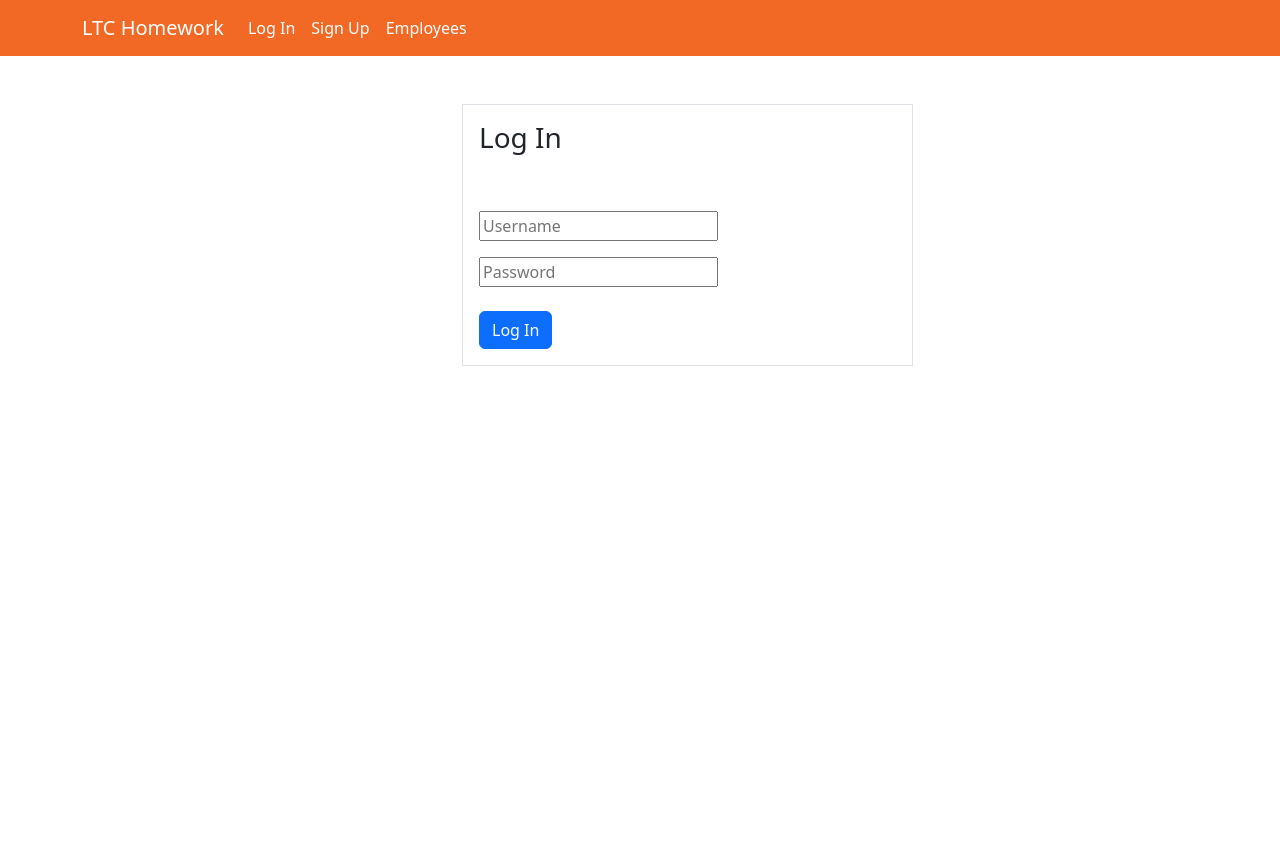
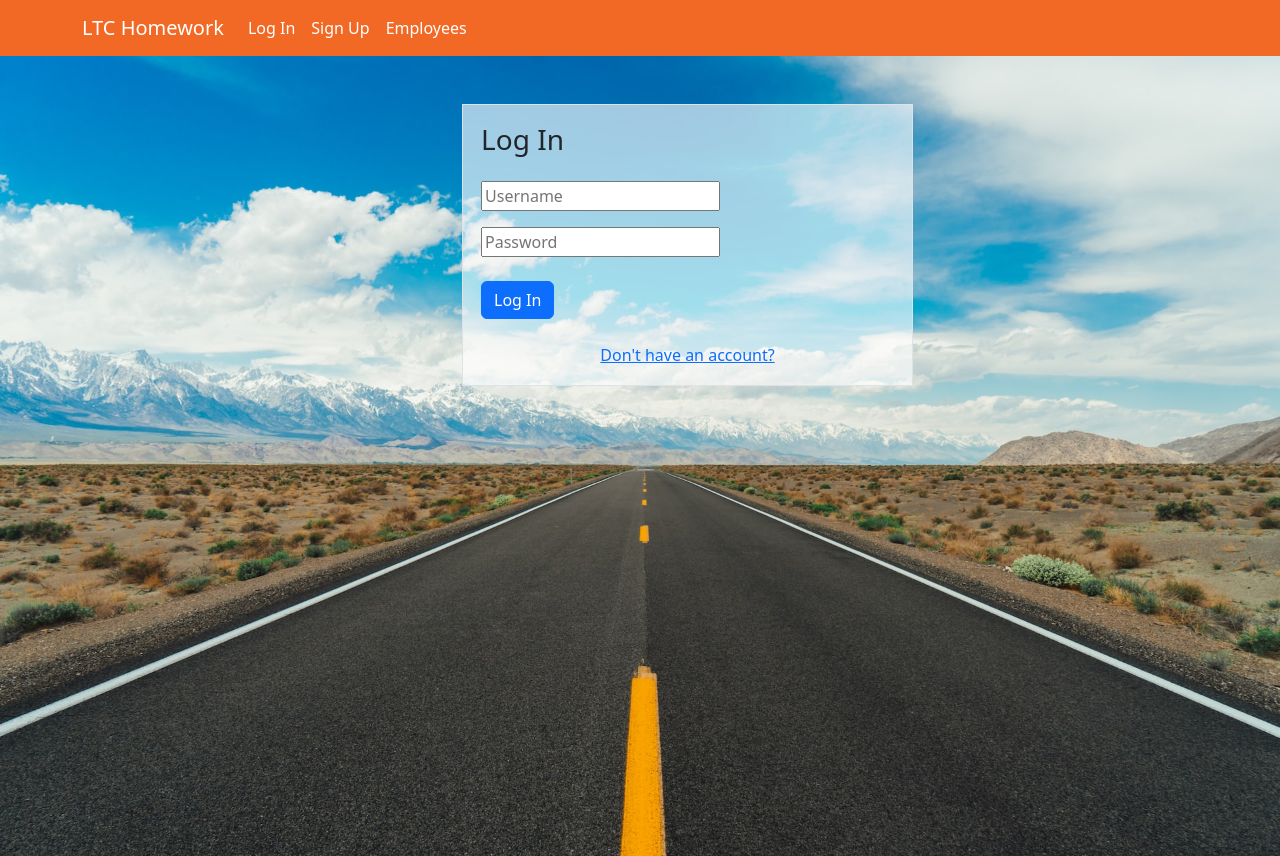
Before and after one commit to julesep3/LTC-Homework, an Angular app: page /login in a window 1280 px wide. Before the commit the page ends 800 px from the top, so only its background shows below. Built offline with nearby package versions, Linux system fonts and the light colour scheme.

Commit message:
add background to login and signup pages

```diff
--- a/src/app/components/login/login.component.css
+++ b/src/app/components/login/login.component.css
@@ -0,0 +1,13 @@
+.outer {
+	height: 100vh;
+	background-image: url('../../../../images/login.jpg');
+	background-attachment: fixed;
+	background-size: cover;
+}
+
+.panel {
+	/* background-color: white; */
+	background-color: rgba(255, 255, 255, 0.63);
+	/* color: white; */
+	padding: 4%;
+}
--- a/src/app/components/login/login.component.html
+++ b/src/app/components/login/login.component.html
@@ -2,11 +2,11 @@
 	<div class="container">
 		<div class="row">
 			<div class="offset-md-2 mt-5 col-lg-5 col-md-7 offset-lg-4 offset-md-3">
-				<div class="panel border bg-white">
-					<div class="panel-heading">
-						<h3 class="p-3 font-weight-bold">Log In</h3>
+				<div class="panel border">
+					<div class="panel-heading ">
+						<h3 class=" font-weight-bold">Log In</h3>
 					</div>
-					<div class="panel-body p-3">
+					<div class="panel-body ">
 						<form>
 							<div class="form-group pt-3">
 								<div class="input-field">
@@ -21,6 +21,8 @@
 								</div>
 							</div>
 							<button type="submit" class="btn btn-primary mt-4">Log In</button>
+							<div class="text-center pt-4 text-muted"><a routerLink="/signup">Don't have an account?</a>
+							</div>
 						</form>
 					</div>
 				</div>
--- a/src/app/components/signup/signup.component.css
+++ b/src/app/components/signup/signup.component.css
@@ -0,0 +1,6 @@
+.background {
+	height: 100vh;
+	background-image: url('../../../../images/signup.jpg');
+	background-attachment: fixed;
+	background-size: cover;
+}
--- a/src/app/components/signup/signup.component.html
+++ b/src/app/components/signup/signup.component.html
@@ -1 +1 @@
-<p>signup works!</p>
+<div class="background"></div>
```
Also changed, not shown: images/login.jpg (added), images/signup.jpg (added).
